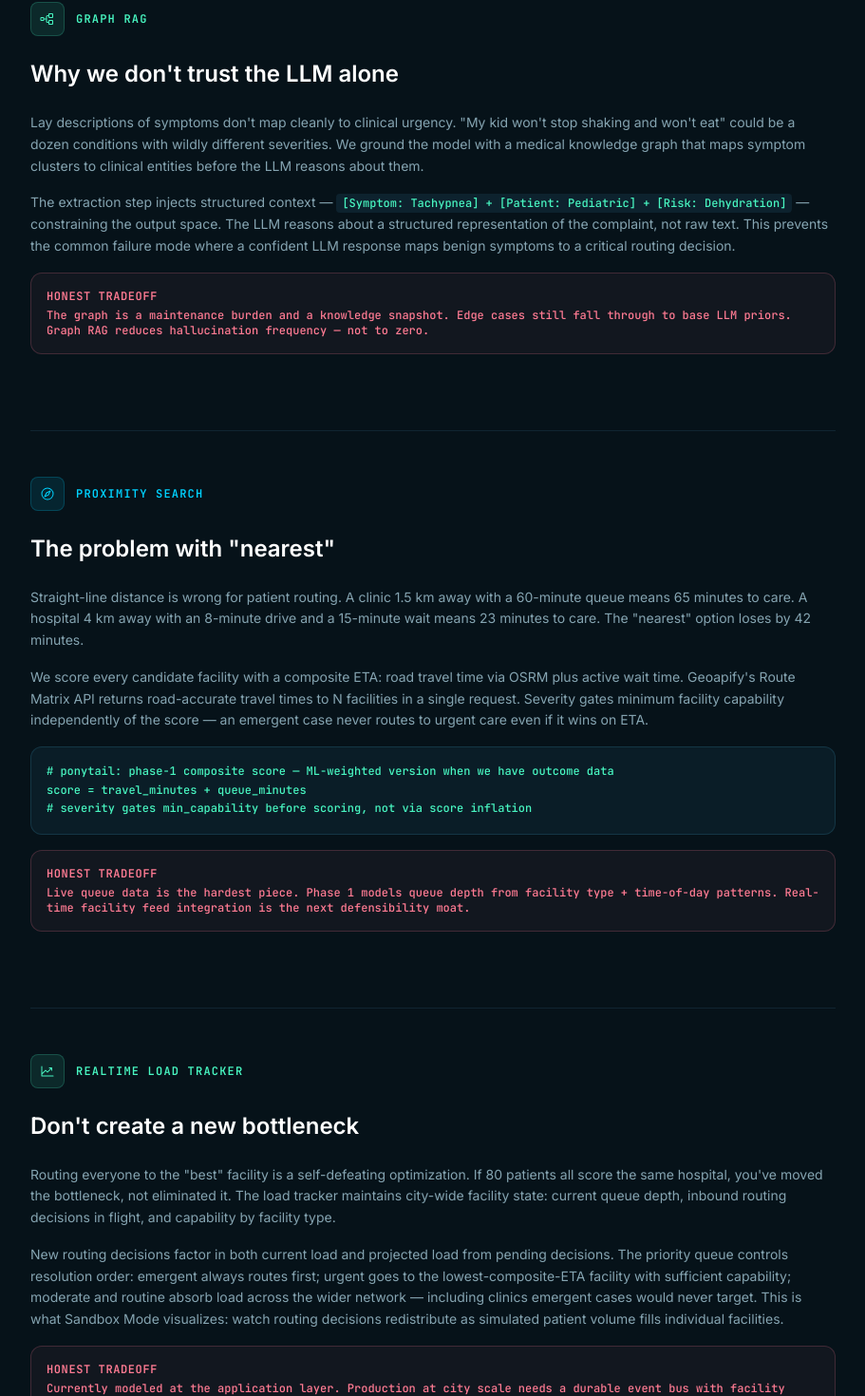
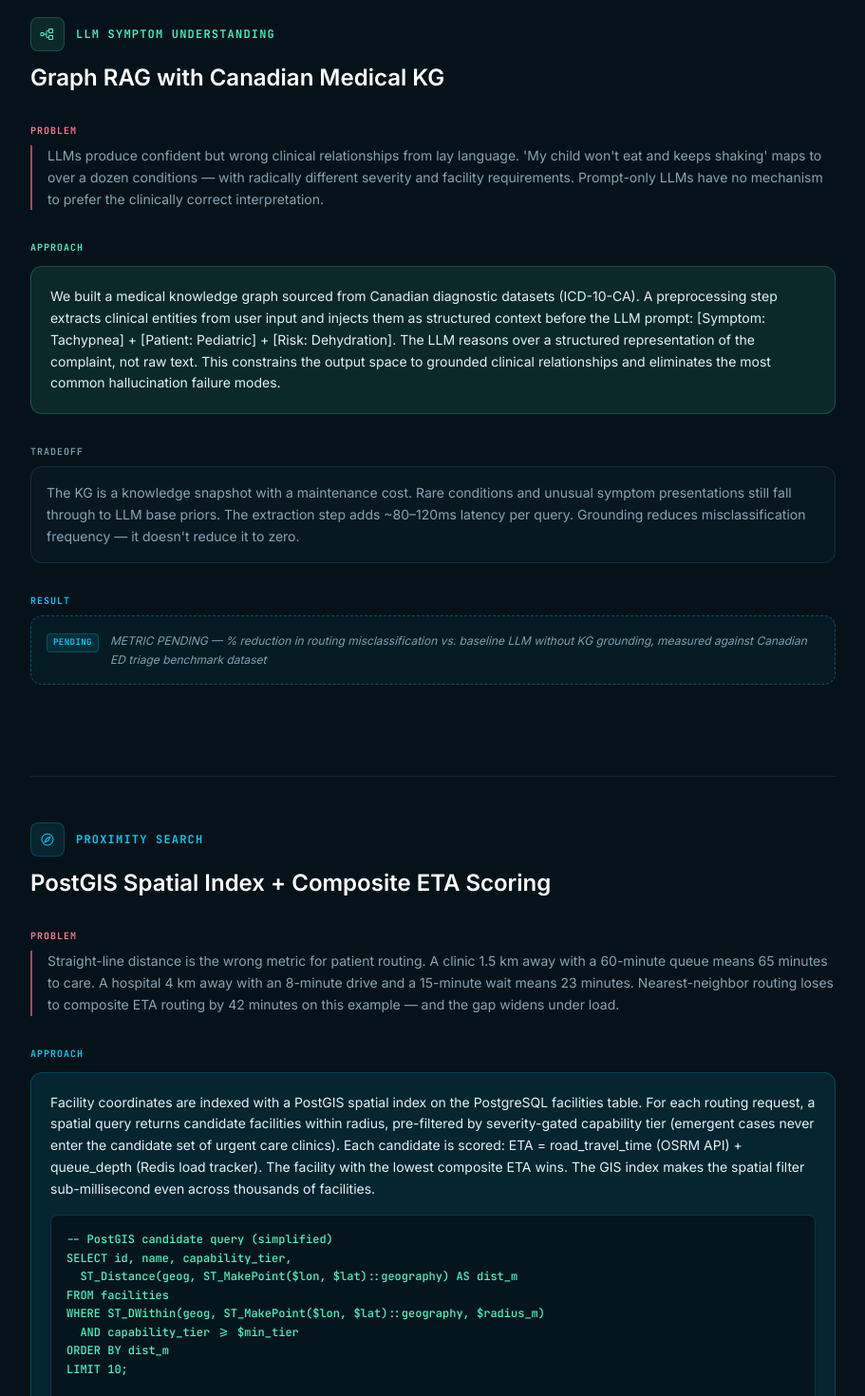
Before and after one commit to Maester-Khris/ai-healthtech-coordinator, a React (Vite) app in the folder webapp/: page /for-engineers in a window 1280 px wide. Shown: the part 466-1936 px from the top of the page at 95% size, without its empty margins (184-1095 px from the left). Built offline with nearby package versions, Linux system fonts and the light colour scheme; no server answers.

Commit message:
feat(pages): sandbox auth gate + engineer blog rewrite with Problem/Approach/Tradeoff/Result structure

```diff
--- a/webapp/src/pages/ForEngineersPage.tsx
+++ b/webapp/src/pages/ForEngineersPage.tsx
@@ -1,9 +1,85 @@
 import { Link } from 'react-router-dom'
 import { ArrowLeft, ArrowRight, TreeStructure, Compass, ChartLineUp } from '@phosphor-icons/react'
 
-const PROXIMITY_SNIPPET = `# ponytail: phase-1 composite score — ML-weighted version when we have outcome data
-score = travel_minutes + queue_minutes
-# severity gates min_capability before scoring, not via score inflation`
+interface BlogSection {
+  icon: React.ElementType
+  iconColor: string
+  iconBg: string
+  iconBorder: string
+  label: string
+  labelColor: string
+  title: string
+  problem: string
+  approach: string
+  approachCode?: string
+  tradeoff: string
+  result: string
+}
+
+const SECTIONS: BlogSection[] = [
+  {
+    icon: TreeStructure,
+    iconColor: 'text-[#48F6C1]',
+    iconBg: 'bg-[#48F6C1]/10',
+    iconBorder: 'border-[#48F6C1]/20',
+    label: 'LLM Symptom Understanding',
+    labelColor: 'text-[#48F6C1]',
+    title: 'Graph RAG with Canadian Medical KG',
+    problem:
+      "LLMs produce confident but wrong clinical relationships from lay language. 'My child won't eat and keeps shaking' maps to over a dozen conditions — with radically different severity and facility requirements. Prompt-only LLMs have no mechanism to prefer the clinically correct interpretation.",
+    approach:
+      "We built a medical knowledge graph sourced from Canadian diagnostic datasets (ICD-10-CA). A preprocessing step extracts clinical entities from user input and injects them as structured context before the LLM prompt: [Symptom: Tachypnea] + [Patient: Pediatric] + [Risk: Dehydration]. The LLM reasons over a structured representation of the complaint, not raw text. This constrains the output space to grounded clinical relationships and eliminates the most common hallucination failure modes.",
+    tradeoff:
+      "The KG is a knowledge snapshot with a maintenance cost. Rare conditions and unusual symptom presentations still fall through to LLM base priors. The extraction step adds ~80–120ms latency per query. Grounding reduces misclassification frequency — it doesn't reduce it to zero.",
+    result:
+      "METRIC PENDING — % reduction in routing misclassification vs. baseline LLM without KG grounding, measured against Canadian ED triage benchmark dataset",
+  },
+  {
+    icon: Compass,
+    iconColor: 'text-[#00D2FF]',
+    iconBg: 'bg-[#00D2FF]/10',
+    iconBorder: 'border-[#00D2FF]/20',
+    label: 'Proximity Search',
+    labelColor: 'text-[#00D2FF]',
+    title: 'PostGIS Spatial Index + Composite ETA Scoring',
+    problem:
+      "Straight-line distance is the wrong metric for patient routing. A clinic 1.5 km away with a 60-minute queue means 65 minutes to care. A hospital 4 km away with an 8-minute drive and a 15-minute wait means 23 minutes. Nearest-neighbor routing loses to composite ETA routing by 42 minutes on this example — and the gap widens under load.",
+    approach:
+      "Facility coordinates are indexed with a PostGIS spatial index on the PostgreSQL facilities table. For each routing request, a spatial query returns candidate facilities within radius, pre-filtered by severity-gated capability tier (emergent cases never enter the candidate set of urgent care clinics). Each candidate is scored: ETA = road_travel_time (OSRM API) + queue_depth (Redis load tracker). The facility with the lowest composite ETA wins. The GIS index makes the spatial filter sub-millisecond even across thousands of facilities.",
+    approachCode: `-- PostGIS candidate query (simplified)
+SELECT id, name, capability_tier,
+  ST_Distance(geog, ST_MakePoint($lon, $lat)::geography) AS dist_m
+FROM facilities
+WHERE ST_DWithin(geog, ST_MakePoint($lon, $lat)::geography, $radius_m)
+  AND capability_tier >= $min_tier
+ORDER BY dist_m
+LIMIT 10;
+
+-- Composite score in application layer
+score = osrm_travel_minutes + redis_queue_depth_minutes`,
+    tradeoff:
+      "PostGIS adds infrastructure complexity over a pure in-memory geo index. More critically: in Phase 1, queue depth is modeled from facility type and time-of-day heuristics — not live facility data feeds. The routing math is correct; the queue input is an approximation. Live feed integration is the next defensibility moat.",
+    result:
+      "METRIC PENDING — average minutes saved per routing decision vs. straight-line nearest-neighbor, across sandbox simulation runs",
+  },
+  {
+    icon: ChartLineUp,
+    iconColor: 'text-[#48F6C1]',
+    iconBg: 'bg-[#48F6C1]/10',
+    iconBorder: 'border-[#48F6C1]/20',
+    label: 'Realtime Load Tracker',
+    labelColor: 'text-[#48F6C1]',
+    title: 'Distributed Redis Cache for City-Wide Facility State',
+    problem:
+      "Optimal single-patient routing is self-defeating at scale. Route 80 patients to the same best-scoring hospital and you've recreated the bottleneck. The system needs shared load state that captures not just current queue depth but routing decisions already in flight.",
+    approach:
+      "A Redis cache stores per-facility state: current queue depth, inbound routing decisions in flight (not yet reflected in the measured queue), and capability tier. Each routing decision reads projected state atomically (GET + pipeline write) and increments the in-flight count for the winning facility. The priority queue gates resolution order: emergent cases route first; urgent routes to the lowest composite ETA with matching capability; moderate and routine absorb remaining capacity across the full network — including clinics that emergent cases would never target. This is what Sandbox Mode visualizes in real time.",
+    tradeoff:
+      "Phase 1 runs the cache in-process at the app layer — no external Redis instance. This works for single-node sandbox simulation but doesn't survive horizontal scaling or process restarts. Production city-scale deployment requires Redis Cluster with AOF persistence and a durable event bus for decision replay. The sandbox models the coordination logic faithfully; it doesn't model distributed failure modes.",
+    result:
+      "METRIC PENDING — % improvement in facility utilization balance (std dev of queue depth across facilities) under simulated peak load, vs. non-load-aware routing baseline",
+  },
+]
 
 export default function ForEngineersPage() {
   return (
@@ -25,7 +101,7 @@ export default function ForEngineersPage() {
         </div>
       </header>
 
-      <main className="flex-1 max-w-4xl mx-auto px-6 py-16 lg:py-24 w-full flex flex-col gap-20">
+      <main className="flex-1 max-w-4xl mx-auto px-6 py-16 lg:py-24 w-full flex flex-col gap-24">
 
         {/* Hero */}
         <div className="flex flex-col gap-5">
@@ -36,89 +112,76 @@ export default function ForEngineersPage() {
             How it works under the hood
           </h1>
           <p className="text-[#85A4B1] text-base leading-relaxed max-w-2xl">
-            Three deep-dives into the systems that make MediCoord AI accurate, fast, and defensible at city scale.
+            Three system deep-dives. Each one follows the same structure: what broke, how we approached it, what we traded away, and what we'll measure.
           </p>
         </div>
 
-        {/* Section 1: Graph RAG */}
-        <article className="flex flex-col gap-6 border-t border-[#132A37]/80 pt-12">
+        {/* Blog sections */}
+        {SECTIONS.map((section, i) => {
+          const Icon = section.icon
+          return (
+            <article key={i} className="flex flex-col gap-8 border-t border-[#132A37]/80 pt-12">
+
+              {/* Section header */}
+              <div className="flex flex-col gap-3">
                 <div className="flex items-center gap-3">
-            <div className="w-9 h-9 rounded-lg bg-[#48F6C1]/10 border border-[#48F6C1]/20 text-[#48F6C1] flex items-center justify-center flex-none">
-              <TreeStructure className="w-4 h-4" />
+                  <div className={`w-9 h-9 rounded-lg ${section.iconBg} ${section.iconBorder} border ${section.iconColor} flex items-center justify-center flex-none`}>
+                    <Icon className="w-4 h-4" />
                   </div>
-            <span className="text-xs font-mono font-bold text-[#48F6C1] uppercase tracking-widest">Graph RAG</span>
+                  <span className={`text-xs font-mono font-bold ${section.labelColor} uppercase tracking-widest`}>
+                    {section.label}
+                  </span>
                 </div>
-          <h2 className="text-2xl font-extrabold text-white">Why we don't trust the LLM alone</h2>
-          <div className="flex flex-col gap-4 text-[#85A4B1] text-sm leading-relaxed">
-            <p>
-              Lay descriptions of symptoms don't map cleanly to clinical urgency. "My kid won't stop shaking and won't eat" could be a dozen conditions with wildly different severities. We ground the model with a medical knowledge graph that maps symptom clusters to clinical entities before the LLM reasons about them.
-            </p>
-            <p>
-              The extraction step injects structured context —{' '}
-              <code className="text-[#48F6C1] bg-[#132E3C]/60 px-1.5 py-0.5 rounded text-xs font-mono">
-                [Symptom: Tachypnea] + [Patient: Pediatric] + [Risk: Dehydration]
-              </code>{' '}
-              — constraining the output space. The LLM reasons about a structured representation of the complaint, not raw text. This prevents the common failure mode where a confident LLM response maps benign symptoms to a critical routing decision.
-            </p>
-            <div className="border border-[#FF7B93]/20 bg-[#FF7B93]/5 rounded-xl p-4 text-[#FF7B93] text-xs font-mono">
-              <span className="font-bold uppercase tracking-wider block mb-1">Honest tradeoff</span>
-              The graph is a maintenance burden and a knowledge snapshot. Edge cases still fall through to base LLM priors. Graph RAG reduces hallucination frequency — not to zero.
+                <h2 className="text-2xl font-extrabold text-white">{section.title}</h2>
+              </div>
+
+              {/* Problem */}
+              <div className="flex flex-col gap-2">
+                <span className="text-[10px] font-mono font-bold text-[#FF7B93] uppercase tracking-widest">Problem</span>
+                <div className="border-l-2 border-[#FF7B93]/60 pl-4">
+                  <p className="text-sm text-[#85A4B1] leading-relaxed">{section.problem}</p>
                 </div>
               </div>
-        </article>
 
-        {/* Section 2: Proximity Search */}
-        <article className="flex flex-col gap-6 border-t border-[#132A37]/80 pt-12">
-          <div className="flex items-center gap-3">
-            <div className="w-9 h-9 rounded-lg bg-[#00D2FF]/10 border border-[#00D2FF]/20 text-[#00D2FF] flex items-center justify-center flex-none">
-              <Compass className="w-4 h-4" />
-            </div>
-            <span className="text-xs font-mono font-bold text-[#00D2FF] uppercase tracking-widest">Proximity Search</span>
-          </div>
-          <h2 className="text-2xl font-extrabold text-white">The problem with "nearest"</h2>
-          <div className="flex flex-col gap-4 text-[#85A4B1] text-sm leading-relaxed">
-            <p>
-              Straight-line distance is wrong for patient routing. A clinic 1.5 km away with a 60-minute queue means 65 minutes to care. A hospital 4 km away with an 8-minute drive and a 15-minute wait means 23 minutes to care. The "nearest" option loses by 42 minutes.
-            </p>
-            <p>
-              We score every candidate facility with a composite ETA: road travel time via OSRM plus active wait time. Geoapify's Route Matrix API returns road-accurate travel times to N facilities in a single request. Severity gates minimum facility capability independently of the score — an emergent case never routes to urgent care even if it wins on ETA.
-            </p>
-            <pre className="bg-[#0A1D27] border border-[#1C4659]/60 rounded-xl p-4 text-xs font-mono text-[#48F6C1] overflow-x-auto leading-relaxed">
-              <code>{PROXIMITY_SNIPPET}</code>
+              {/* Approach */}
+              <div className="flex flex-col gap-3">
+                <span className={`text-[10px] font-mono font-bold ${section.labelColor} uppercase tracking-widest`}>Approach</span>
+                <div className={`border ${section.iconBorder} ${section.iconBg} rounded-xl p-5 flex flex-col gap-3`}>
+                  <p className="text-sm text-[#E2F1F5] leading-relaxed">{section.approach}</p>
+                  {section.approachCode && (
+                    <pre className="bg-[#061219]/80 border border-[#1C4659]/60 rounded-lg p-4 text-xs font-mono text-[#48F6C1] overflow-x-auto leading-relaxed mt-1">
+                      <code>{section.approachCode}</code>
                     </pre>
-            <div className="border border-[#FF7B93]/20 bg-[#FF7B93]/5 rounded-xl p-4 text-[#FF7B93] text-xs font-mono">
-              <span className="font-bold uppercase tracking-wider block mb-1">Honest tradeoff</span>
-              Live queue data is the hardest piece. Phase 1 models queue depth from facility type + time-of-day patterns. Real-time facility feed integration is the next defensibility moat.
+                  )}
                 </div>
               </div>
-        </article>
 
-        {/* Section 3: Realtime Load Tracker */}
-        <article className="flex flex-col gap-6 border-t border-[#132A37]/80 pt-12">
-          <div className="flex items-center gap-3">
-            <div className="w-9 h-9 rounded-lg bg-[#48F6C1]/10 border border-[#48F6C1]/20 text-[#48F6C1] flex items-center justify-center flex-none">
-              <ChartLineUp className="w-4 h-4" />
-            </div>
-            <span className="text-xs font-mono font-bold text-[#48F6C1] uppercase tracking-widest">Realtime Load Tracker</span>
-          </div>
-          <h2 className="text-2xl font-extrabold text-white">Don't create a new bottleneck</h2>
-          <div className="flex flex-col gap-4 text-[#85A4B1] text-sm leading-relaxed">
-            <p>
-              Routing everyone to the "best" facility is a self-defeating optimization. If 80 patients all score the same hospital, you've moved the bottleneck, not eliminated it. The load tracker maintains city-wide facility state: current queue depth, inbound routing decisions in flight, and capability by facility type.
-            </p>
-            <p>
-              New routing decisions factor in both current load and projected load from pending decisions. The priority queue controls resolution order: emergent always routes first; urgent goes to the lowest-composite-ETA facility with sufficient capability; moderate and routine absorb load across the wider network — including clinics emergent cases would never target. This is what Sandbox Mode visualizes: watch routing decisions redistribute as simulated patient volume fills individual facilities.
-            </p>
-            <div className="border border-[#FF7B93]/20 bg-[#FF7B93]/5 rounded-xl p-4 text-[#FF7B93] text-xs font-mono">
-              <span className="font-bold uppercase tracking-wider block mb-1">Honest tradeoff</span>
-              Currently modeled at the application layer. Production at city scale needs a durable event bus with facility state as a shared service. The sandbox shows the coordination behavior faithfully — the production architecture would differ.
+              {/* Tradeoff */}
+              <div className="flex flex-col gap-2">
+                <span className="text-[10px] font-mono font-bold text-[#7AA0B0] uppercase tracking-widest">Tradeoff</span>
+                <div className="border border-[#1C4659]/50 bg-[#0A1D27]/60 rounded-xl p-4">
+                  <p className="text-sm text-[#85A4B1] leading-relaxed">{section.tradeoff}</p>
                 </div>
               </div>
+
+              {/* Result */}
+              <div className="flex flex-col gap-2">
+                <span className="text-[10px] font-mono font-bold text-[#00D2FF] uppercase tracking-widest">Result</span>
+                <div className="border border-dashed border-[#00D2FF]/30 bg-[#00D2FF]/5 rounded-xl p-4 flex items-start gap-3">
+                  <span className="flex-none mt-0.5 px-1.5 py-0.5 rounded text-[9px] font-mono font-bold bg-[#00D2FF]/10 text-[#00D2FF] border border-[#00D2FF]/20 uppercase tracking-wider whitespace-nowrap">
+                    Pending
+                  </span>
+                  <p className="text-xs text-[#7AA0B0] leading-relaxed italic">{section.result}</p>
+                </div>
+              </div>
+
             </article>
+          )
+        })}
 
         {/* Footer CTA */}
         <div className="border-t border-[#132A37]/80 pt-8 flex flex-col sm:flex-row items-start sm:items-center justify-between gap-4">
-          <p className="text-sm text-[#7AA0B0]">See the load balancer in action</p>
+          <p className="text-sm text-[#7AA0B0]">See the load balancer and routing in action</p>
           <Link
             to="/sandbox"
             className="inline-flex items-center gap-2 px-5 py-2.5 text-sm font-bold text-[#061219] bg-[#48F6C1] hover:bg-[#3ce0ad] rounded-xl shadow-sm transition-all duration-200 active:scale-95"
```
Also changed, not shown: webapp/src/App.tsx (+9 -1 lines). Lines whose indentation alone changed are shown as unchanged.
